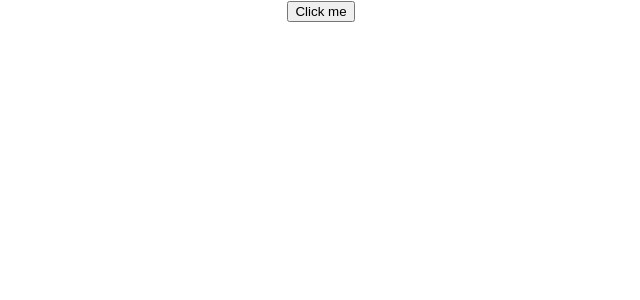
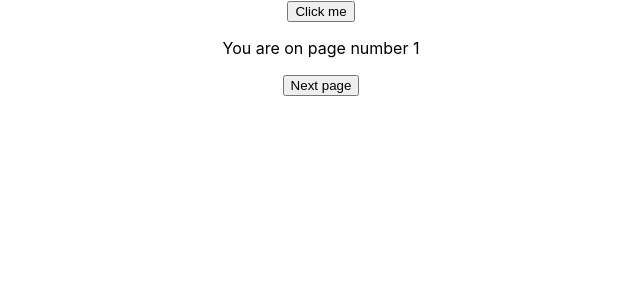
Before and after one commit to Saber-Elsayed/Elevation-Bootcamp-Exercises1, a React (Create React App) app in the folder Week-9/reactstate/: page / in a window 1280 px wide. Shown: the top 300 px of the page, without its empty margins (319-959 px from the left). Built offline with nearby package versions, Linux system fonts and the light colour scheme.

Commit message:
useatate

```diff
--- a/Week-9/reactstate/src/App.js
+++ b/Week-9/reactstate/src/App.js
@@ -1,9 +1,11 @@
 import "./App.css";
 import SpotCheck1 from "./components/events";
+import UseState from "./components/usestate";
 function App() {
   return (
     <div className="App">
       <SpotCheck1 />
+      <UseState />
     </div>
   );
 }
--- a/Week-9/reactstate/src/components/events.js
+++ b/Week-9/reactstate/src/components/events.js
@@ -7,4 +7,5 @@ const SpotCheck1 = () => {
 
   return <button onMouseEnter={logHover}>Click me</button>;
 };
+
 export default SpotCheck1;
--- /dev/null
+++ b/Week-9/reactstate/src/components/usestate.js
@@ -0,0 +1,18 @@
+import React, { useState } from "react";
+
+function Example() {
+  const pageState = useState(1);
+
+  const pageNumber = pageState[0];
+  const setPageNumber = pageState[1];
+
+  const addPage = () => setPageNumber(pageNumber + 1);
+
+  return (
+    <div>
+      <p>You are on page number {pageNumber}</p>
+      <button onClick={addPage}>Next page</button>
+    </div>
+  );
+}
+export default Example;
```
